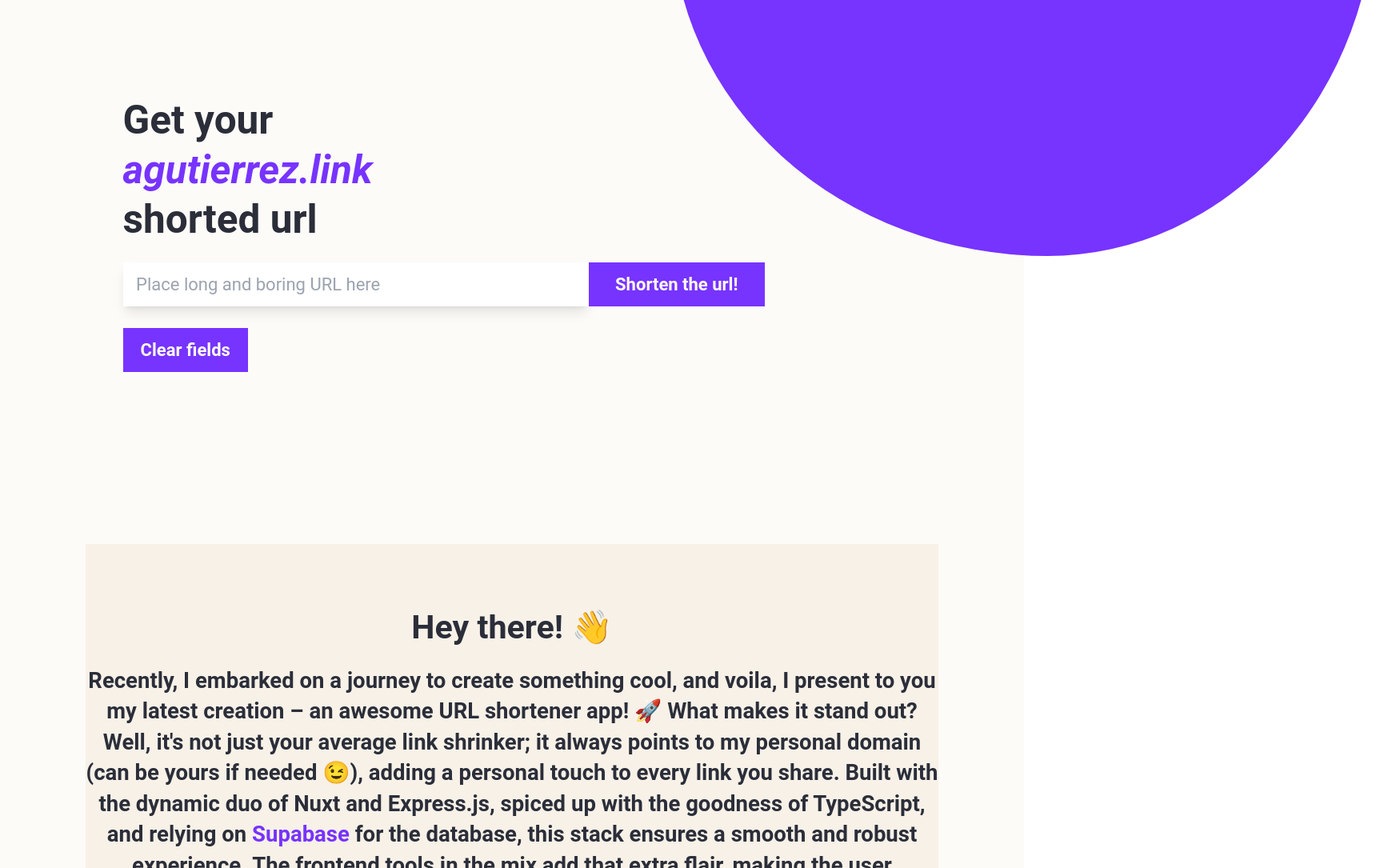
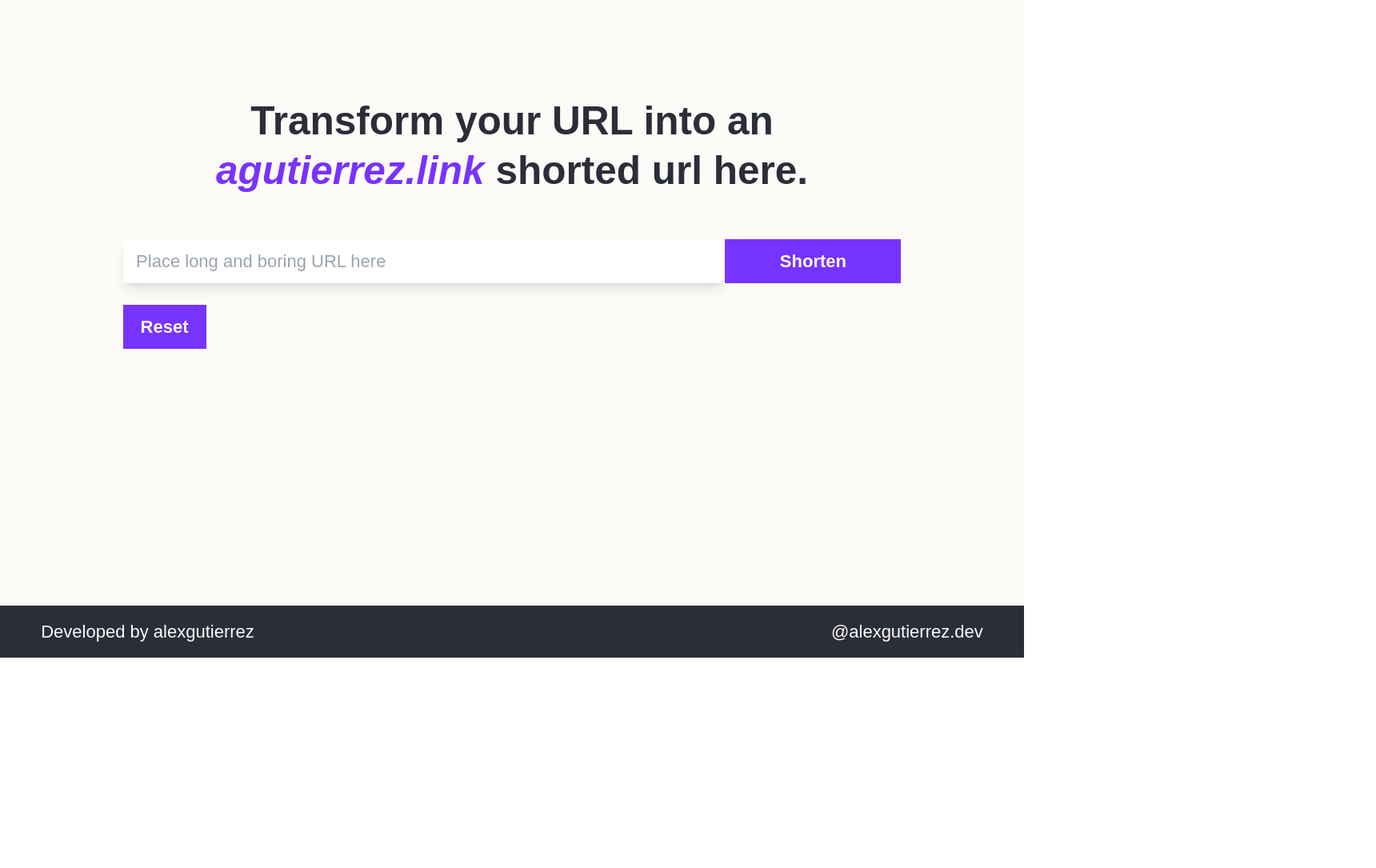
Before and after one commit to alexgtl/url-shortener-frontend, a Nuxt app: page / in a window 1280 px wide. Shown: the part 120-1205 px from the top of the page at 80% size, 1720 px wide, since content can reach past the window. After the commit the page ends 942 px from the top, so only its background shows below. Built offline with nearby package versions, Linux system fonts and the light colour scheme.

Commit message:
Minor fixes. Remove blob

```diff
--- a/package.json
+++ b/package.json
@@ -22,6 +22,7 @@
     "vue-router": "^4.2.5"
   },
   "dependencies": {
+    "@fontsource-variable/montserrat": "^5.0.18",
     "@nuxt/image": "^1.3.0"
   }
 }
--- a/src/assets/scss/main.scss
+++ b/src/assets/scss/main.scss
@@ -3,12 +3,15 @@
 
 html {
   font-size: 16px;
+  font-family: 'Montserrat Variable', sans-serif;
 }
+
 @media screen and (min-width: 320px) {
   html {
     font-size: calc(16px + 6 * ((100vw - 320px) / 680));
   }
 }
+
 @media screen and (min-width: 1000px) {
   html {
     font-size: 22px;
--- a/src/components/headerNav.vue
+++ /dev/null
@@ -1,7 +0,0 @@
-<template>
-  <header class="">
-    <div class="blob">
-      <AnimatedBlob />
-    </div>
-  </header>
-</template>
--- a/src/components/shortenUrlForm.vue
+++ b/src/components/shortenUrlForm.vue
@@ -19,7 +19,7 @@
         @click="onSubmitHandler"
       >
         <LoaderIcon v-if="isLoading" />
-        <span v-else>Shorten the url!</span>
+        <span v-else>Shorten</span>
       </button>
     </div>
 
--- a/src/components/showEncodedUrl.vue
+++ b/src/components/showEncodedUrl.vue
@@ -1,6 +1,6 @@
 <template>
   <div class="">
-    <h2 class="font-semibold mb-2">Here is your shorted url!</h2>
+    <h2 class="font-semibold mb-2">Here is your shorted url</h2>
     <div class="relative w-full flex">
       <input
         class="text-gray-500 py-2 px-3 grow shadow-lg border-0 focus:border-green focus:ring-0 focus-visible:border-0"
@@ -12,7 +12,7 @@
         @click="copyToClipboard"
         class="py-2 px-3 bg-accent text-white font-bold cursor-pointer outline-0 transition"
       >
-        📋
+        Copy to clipboard
       </button>
     </div>
 
--- a/src/components/urlShortenerCard.vue
+++ b/src/components/urlShortenerCard.vue
@@ -16,7 +16,7 @@
         @click="clearFieldsHandler"
         class="bg-accent text-white px-4 py-2 mt-5 font-bold"
       >
-        Clear fields
+        Reset
       </button>
     </div>
   </div>
--- a/src/layouts/default.vue
+++ b/src/layouts/default.vue
@@ -1,14 +1,15 @@
 <template>
-  <div class="w-dvw min-h-dvh bg-white text-black font-sans">
-    <HeaderNav />
+  <div class="w-dvw min-h-dvh bg-white text-black">
     <slot />
     <AppFooter />
   </div>
 </template>
 
-<style></style>
+<script setup>
+// Supports weights 100-900
+import '@fontsource-variable/montserrat'
 
-<script setup>
+// eslint-disable-next-line no-undef
 useSeoMeta({
   title: 'Url shortener | agutierrez.link',
   ogTitle: 'Url shortener | agutierrez.link',
--- a/src/pages/index.vue
+++ b/src/pages/index.vue
@@ -1,31 +1,16 @@
 <template>
-  <main class="min-h-screen w-screen flex flex-col items-center">
-    <section class="w-full min-h-screen pt-[30dvh] lg:px-[10dvw]">
-      <div class="mfy-5 px-[2dvw] max-w-[1920px] h-full items-center w-full md:w-10/12">
-        <h1 class="mb-4 text-4xl font-bold leading-tight pl-4 max-w-[15ch] md:pl-0 md:max-w-[10ch]">
-          Get your <span class="text-accent italic">agutierrez.link</span> shorted url
-        </h1>
-        <UrlShortenerCard />
-      </div>
-    </section>
+  <main class="min-h-screen w-full flex justify-center">
+    <div class="max-w-[1540px]">
+      <section class="w-full min-h-screen pt-[30dvh] lg:px-[10dvw]">
+        <div class="px-[2dvw] max-w-[1920px] h-full items-center w-full relative title">
+          <h1 class="mb-10 text-4xl font-bold leading-tight pl-4 md:pl-0 text-center w-full">
+            Transform your URL into an <span class="text-accent italic">agutierrez.link</span>
+            shorted url here.
+          </h1>
 
-    <section class="px-[4dvh] md:px-0 py-[10dvh] w-10/12 text-center flex flex-col items-center bg-terciary">
-      <h1 class="font-bold text-3xl">Hey there! 👋</h1>
-      <p class="text-xl mt-4 font-semibold text-black">
-        Recently, I embarked on a journey to create something cool, and voila, I present to you my latest creation – an
-        awesome URL shortener app! 🚀 What makes it stand out? Well, it's not just your average link shrinker; it always
-        points to my personal domain (can be yours if needed 😉), adding a personal touch to every link you share. Built
-        with the dynamic duo of Nuxt and Express.js, spiced up with the goodness of TypeScript, and relying on
-        <a
-          href="https://supabase.com/"
-          class="text-accent"
-          target="_blank"
-          >Supabase</a
-        >
-        for the database, this stack ensures a smooth and robust experience. The frontend tools in the mix add that
-        extra flair, making the user interface sleek and intuitive. So, whether you're sharing your latest project or
-        just want to impress your friends with snappy links, give it a spin! 🌐✨
-      </p>
-    </section>
+          <UrlShortenerCard />
+        </div>
+      </section>
+    </div>
   </main>
 </template>
```
Also changed, not shown: src/assets/images/arrow.svg (added), 1 other file (tests, documents, lock files or other folders).
